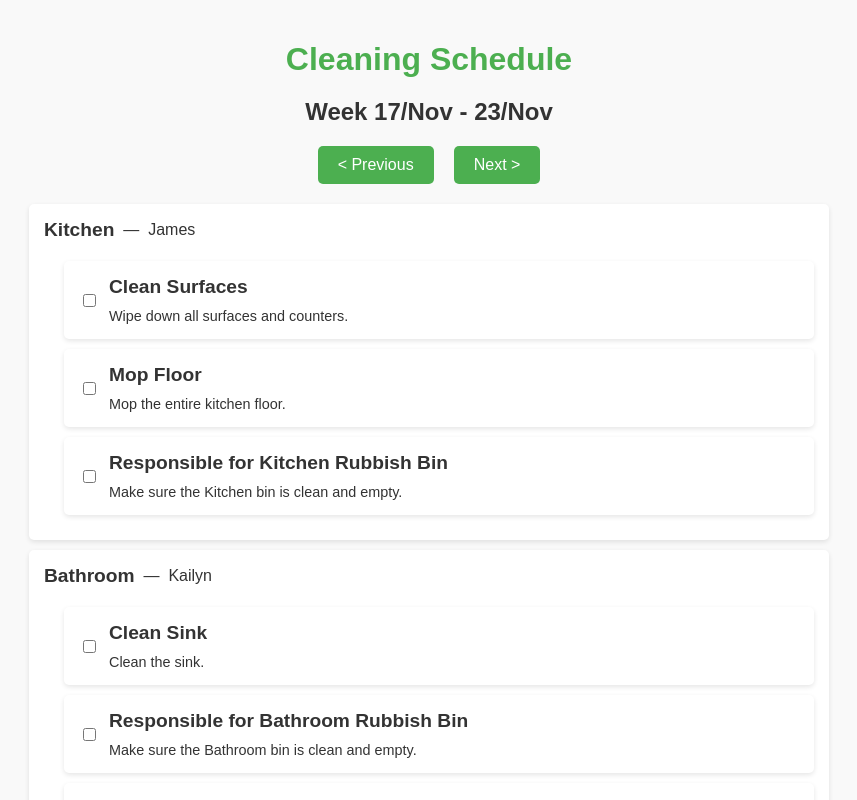
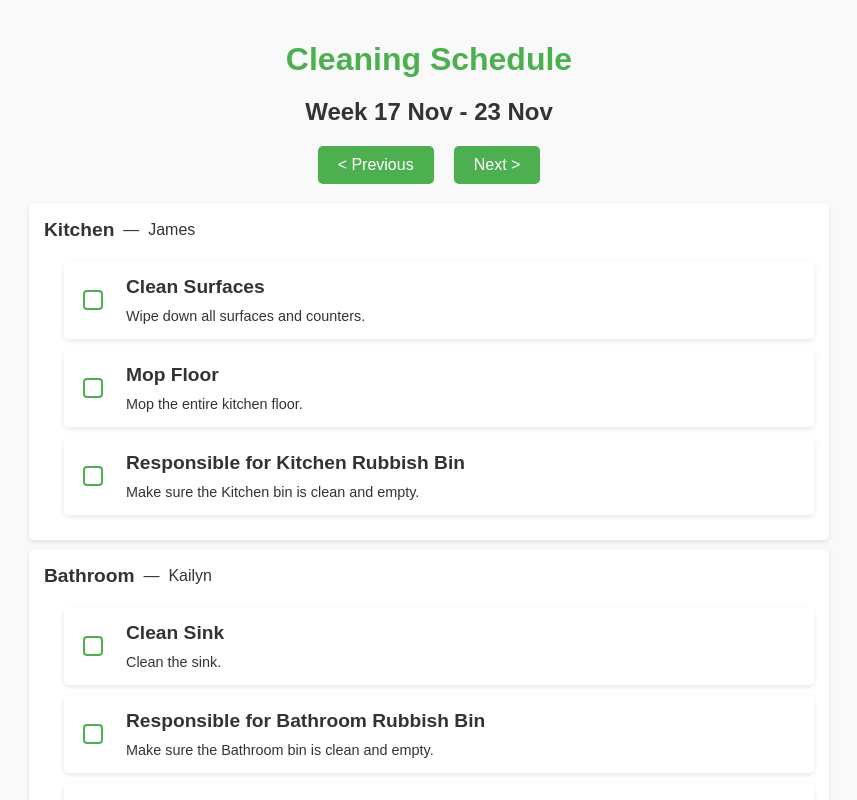
Before and after one commit to JamesSatherley/cleaning-app, a React (Vite) app: page / in a window 1280 px wide. Shown: the top 800 px of the page, without its empty margins (211-1068 px from the left). Built offline with nearby package versions, Linux system fonts and the light colour scheme.

Commit message:
more css changes

```diff
--- a/src/components/JobDetails.tsx
+++ b/src/components/JobDetails.tsx
@@ -119,7 +119,7 @@ const JobDetails: React.FC<JobDetailsProps> = ({
     <ul>
       {filteredJobs.map((job, index) => (
         <li key={index}>
-          <label style={{ display: "flex", alignItems: "center", gap: "10px" }}>
+          <label style={{ display: "flex", alignItems: "center", gap: "20px" }}>
             <input
               type="checkbox"
               checked={checklist[job.name] || false}
--- a/src/components/Schedule.tsx
+++ b/src/components/Schedule.tsx
@@ -26,8 +26,8 @@ const Schedule: React.FC = () => {
 
   const assignments = rotatePeople();
 
-  const startOfWeek = currentDate.format("DD/MMM");
-  const endOfWeek = currentDate.endOf("week").format("DD/MMM");
+  const startOfWeek = currentDate.format("DD MMM");
+  const endOfWeek = currentDate.endOf("week").format("DD MMM");
   const currentWeekKey = `${startOfWeek}-${endOfWeek}`;
 
   const clearAllStorage = () => {
@@ -38,7 +38,7 @@ const Schedule: React.FC = () => {
     ) {
       localStorage.clear();
       alert("All data has been cleared!");
-      //   window.location.reload();
+      window.location.reload();
     }
   };
 
--- a/src/index.css
+++ b/src/index.css
@@ -105,3 +105,37 @@ li ul li {
     font-size: 1rem;
   }
 }
+
+input[type="checkbox"] {
+  appearance: none;
+  -webkit-appearance: none;
+  width: 20px;
+  height: 20px;
+  border: 2px solid #4caf50; /* Green border matching button */
+  border-radius: 4px;
+  background-color: white;
+  cursor: pointer;
+  transition: background-color 0.3s ease, border-color 0.3s ease;
+}
+
+input[type="checkbox"]:hover {
+  border-color: #45a049; /* Darker green on hover */
+}
+
+input[type="checkbox"]:checked {
+  background-color: #4caf50; /* Green fill when checked */
+  border-color: #4caf50; /* Match the fill color */
+  display: flex;
+  justify-content: center;
+  align-items: center;
+  position: relative;
+}
+
+input[type="checkbox"]:checked::after {
+  content: "✔";
+  color: white;
+  font-size: 14px;
+  font-weight: bold;
+  position: absolute;
+  line-height: 20px;
+}
```
